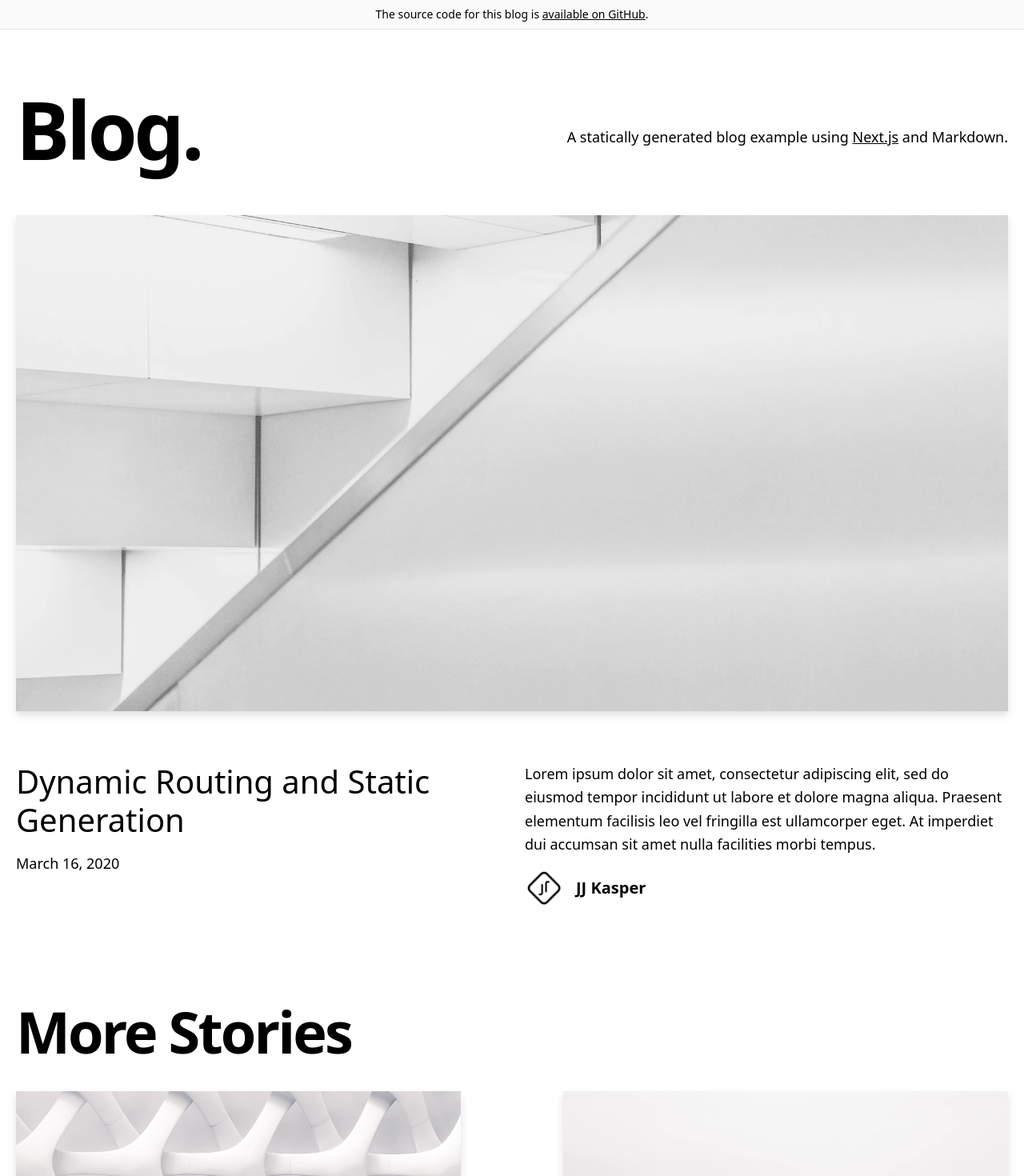
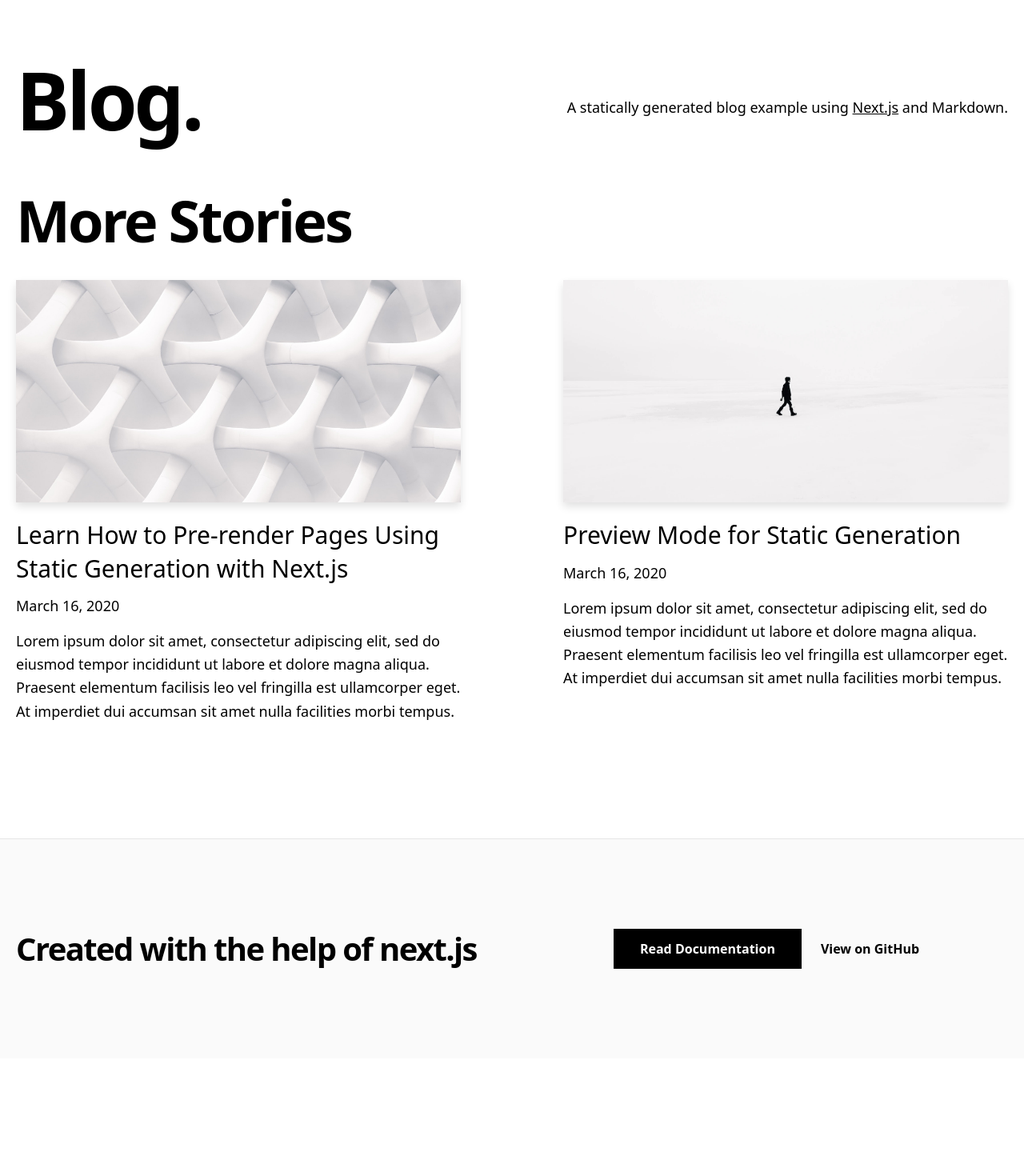
Before and after one commit to hunkim98/blog, a Next.js app: page / in a window 1280 px wide. Shown: the top 1470 px of the page at 80% size. After the commit the page ends 1323 px from the top, so only its background shows below. Built offline with nearby package versions, Linux system fonts and the light colour scheme.

Commit message:
initialize

```diff
--- a/components/avatar.tsx
+++ /dev/null
@@ -1,15 +0,0 @@
-type Props = {
-  name: string
-  picture: string
-}
-
-const Avatar = ({ name, picture }: Props) => {
-  return (
-    <div className="flex items-center">
-      <img src={picture} className="w-12 h-12 rounded-full mr-4" alt={name} />
-      <div className="text-xl font-bold">{name}</div>
-    </div>
-  )
-}
-
-export default Avatar
--- a/components/footer.tsx
+++ b/components/footer.tsx
@@ -7,7 +7,7 @@ const Footer = () => {
       <Container>
         <div className="py-28 flex flex-col lg:flex-row items-center">
           <h3 className="text-4xl lg:text-[2.5rem] font-bold tracking-tighter leading-tight text-center lg:text-left mb-10 lg:mb-0 lg:pr-4 lg:w-1/2">
-            Statically Generated with Next.js.
+            Created with the help of next.js
           </h3>
           <div className="flex flex-col lg:flex-row justify-center items-center lg:pl-4 lg:w-1/2">
             <a
--- a/components/hero-post.tsx
+++ /dev/null
@@ -1,49 +0,0 @@
-import Avatar from './avatar'
-import DateFormatter from './date-formatter'
-import CoverImage from './cover-image'
-import Link from 'next/link'
-import type Author from '../interfaces/author'
-
-type Props = {
-  title: string
-  coverImage: string
-  date: string
-  excerpt: string
-  author: Author
-  slug: string
-}
-
-const HeroPost = ({
-  title,
-  coverImage,
-  date,
-  excerpt,
-  author,
-  slug,
-}: Props) => {
-  return (
-    <section>
-      <div className="mb-8 md:mb-16">
-        <CoverImage title={title} src={coverImage} slug={slug} />
-      </div>
-      <div className="md:grid md:grid-cols-2 md:gap-x-16 lg:gap-x-8 mb-20 md:mb-28">
-        <div>
-          <h3 className="mb-4 text-4xl lg:text-5xl leading-tight">
-            <Link as={`/posts/${slug}`} href="/posts/[slug]">
-              <a className="hover:underline">{title}</a>
-            </Link>
-          </h3>
-          <div className="mb-4 md:mb-0 text-lg">
-            <DateFormatter dateString={date} />
-          </div>
-        </div>
-        <div>
-          <p className="text-lg leading-relaxed mb-4">{excerpt}</p>
-          <Avatar name={author.name} picture={author.picture} />
-        </div>
-      </div>
-    </section>
-  )
-}
-
-export default HeroPost
--- a/components/layout.tsx
+++ b/components/layout.tsx
@@ -12,7 +12,6 @@ const Layout = ({ preview, children }: Props) => {
     <>
       <Meta />
       <div className="min-h-screen">
-        <Alert preview={preview} />
         <main>{children}</main>
       </div>
       <Footer />
--- a/components/meta.tsx
+++ b/components/meta.tsx
@@ -34,7 +34,7 @@ const Meta = () => {
       <link rel="alternate" type="application/rss+xml" href="/feed.xml" />
       <meta
         name="description"
-        content={`A statically generated blog example using Next.js and ${CMS_NAME}.`}
+        content={`hunkim98's blog`}
       />
       <meta property="og:image" content={HOME_OG_IMAGE_URL} />
     </Head>
--- a/components/more-stories.tsx
+++ b/components/more-stories.tsx
@@ -6,6 +6,7 @@ type Props = {
 }
 
 const MoreStories = ({ posts }: Props) => {
+  //this shows on home
   return (
     <section>
       <h2 className="mb-8 text-5xl md:text-7xl font-bold tracking-tighter leading-tight">
--- a/components/post-header.tsx
+++ b/components/post-header.tsx
@@ -1,4 +1,3 @@
-import Avatar from './avatar'
 import DateFormatter from './date-formatter'
 import CoverImage from './cover-image'
 import PostTitle from './post-title'
@@ -15,16 +14,10 @@ const PostHeader = ({ title, coverImage, date, author }: Props) => {
   return (
     <>
       <PostTitle>{title}</PostTitle>
-      <div className="hidden md:block md:mb-12">
-        <Avatar name={author.name} picture={author.picture} />
-      </div>
       <div className="mb-8 md:mb-16 sm:mx-0">
         <CoverImage title={title} src={coverImage} />
       </div>
       <div className="max-w-2xl mx-auto">
-        <div className="block md:hidden mb-6">
-          <Avatar name={author.name} picture={author.picture} />
-        </div>
         <div className="mb-6 text-lg">
           <DateFormatter dateString={date} />
         </div>
--- a/components/post-preview.tsx
+++ b/components/post-preview.tsx
@@ -1,4 +1,3 @@
-import Avatar from './avatar'
 import DateFormatter from './date-formatter'
 import CoverImage from './cover-image'
 import Link from 'next/link'
@@ -35,7 +34,7 @@ const PostPreview = ({
         <DateFormatter dateString={date} />
       </div>
       <p className="text-lg leading-relaxed mb-4">{excerpt}</p>
-      <Avatar name={author.name} picture={author.picture} />
+
     </div>
   )
 }
--- a/pages/index.tsx
+++ b/pages/index.tsx
@@ -19,20 +19,11 @@ export default function Index({ allPosts }: Props) {
     <>
       <Layout>
         <Head>
-          <title>Next.js Blog Example with {CMS_NAME}</title>
+          <title>hunkim98's blog</title>
         </Head>
         <Container>
           <Intro />
-          {heroPost && (
-            <HeroPost
-              title={heroPost.title}
-              coverImage={heroPost.coverImage}
-              date={heroPost.date}
-              author={heroPost.author}
-              slug={heroPost.slug}
-              excerpt={heroPost.excerpt}
-            />
-          )}
+{/* heropost is the most popular post */}
           {morePosts.length > 0 && <MoreStories posts={morePosts} />}
         </Container>
       </Layout>
```
